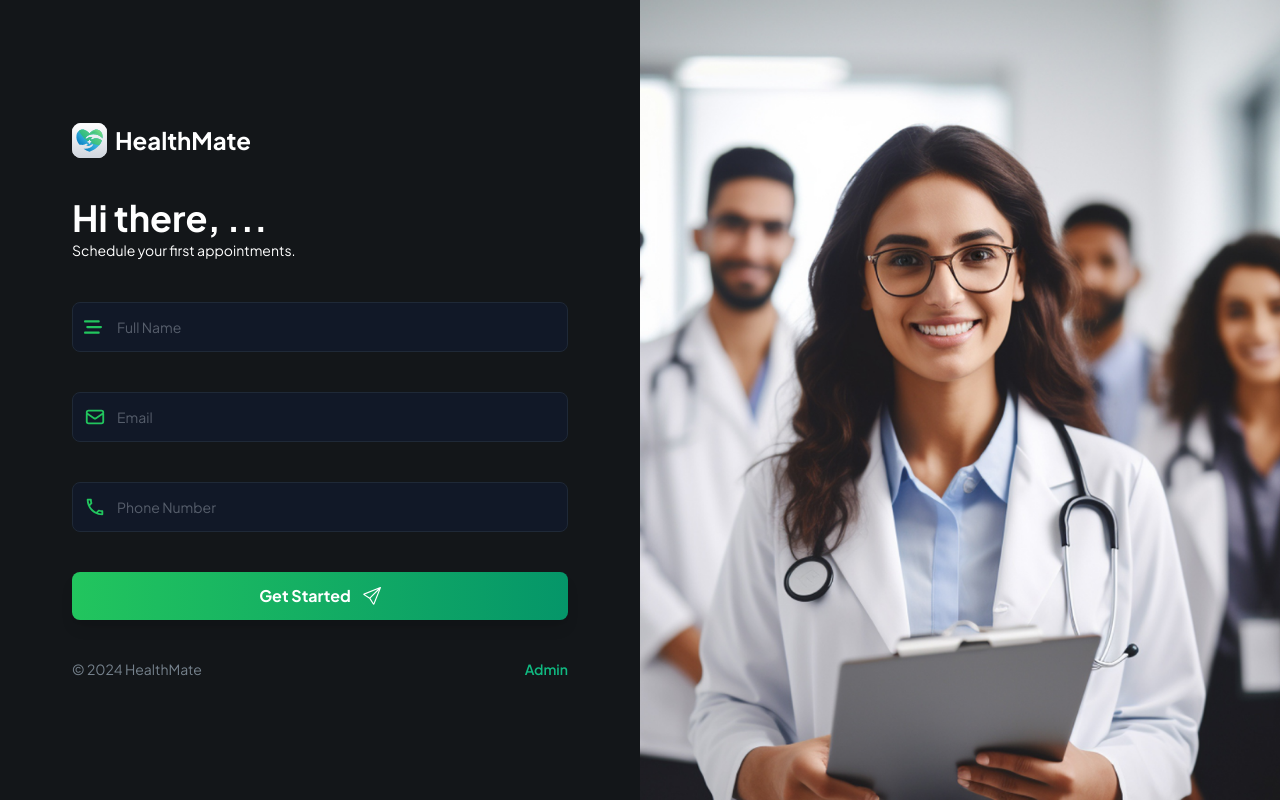
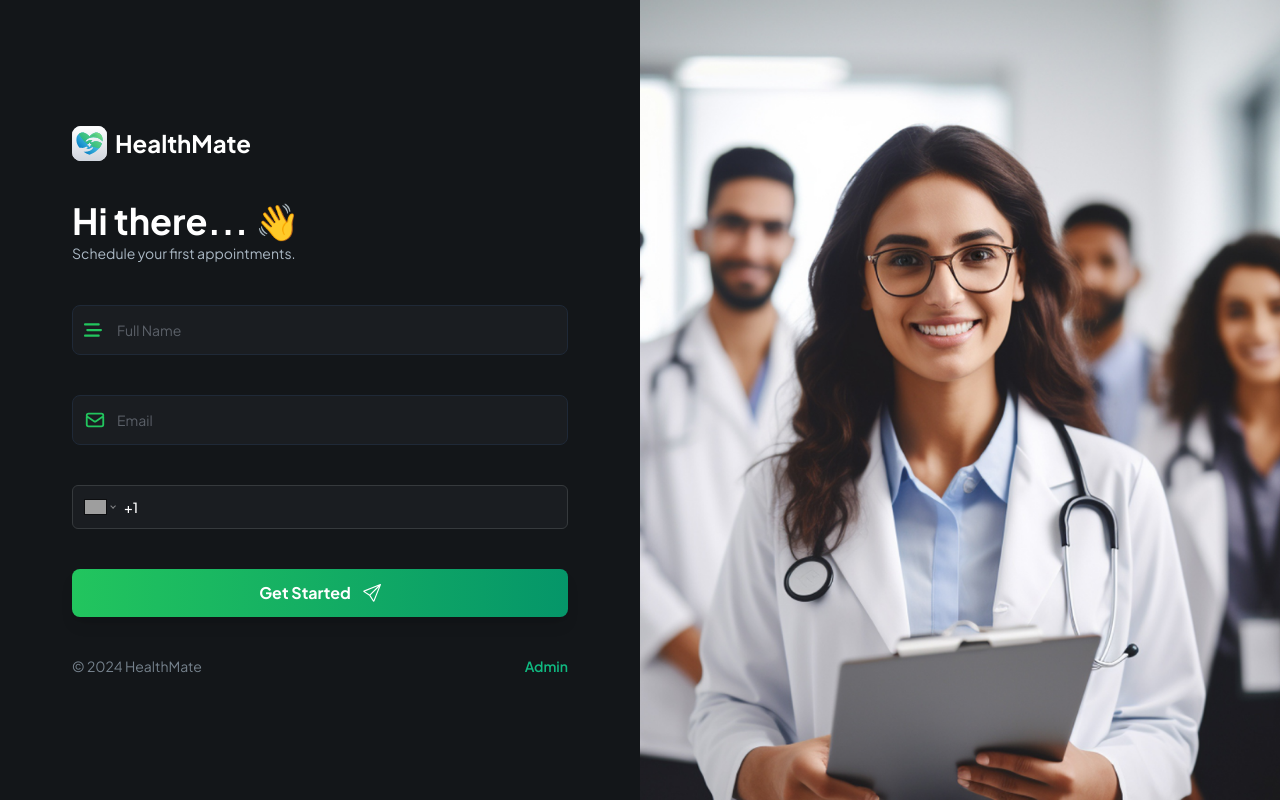
Before and after one commit to andryariadi/health-mate, a Next.js app: page / in a window 1280 px wide. Built offline with nearby package versions, Linux system fonts and the light colour scheme; grey boxes are pictures that could not be loaded.

Commit message:
setup appwrite and create patient schema

```diff
--- a/package.json
+++ b/package.json
@@ -21,10 +21,12 @@
     "lucide-react": "^0.456.0",
     "next": "15.0.3",
     "next-themes": "^0.4.3",
+    "node-appwrite": "^14.1.0",
     "react": "19.0.0-rc-66855b96-20241106",
     "react-dom": "19.0.0-rc-66855b96-20241106",
     "react-hook-form": "^7.53.2",
     "react-icons": "^5.3.0",
+    "react-phone-number-input": "^3.4.9",
     "tailwind-merge": "^2.5.4",
     "zod": "^3.23.8"
   },
--- a/src/app/page.tsx
+++ b/src/app/page.tsx
@@ -15,8 +15,8 @@ export default function Home() {
           </div>
 
           <div className="space-y-1">
-            <h1 className="text-36-bold">Hi there, ...</h1>
-            <span className="text-14-regular">Schedule your first appointments.</span>
+            <h1 className="header">Hi there... 👋</h1>
+            <span className="text-14-regular text-dark-700">Schedule your first appointments.</span>
           </div>
 
           {/* Form */}
--- a/src/components/InputField.tsx
+++ b/src/components/InputField.tsx
@@ -29,7 +29,7 @@ const InputField = ({ icon, passIcon, openPass, setOpenPass, type, propData, ...
         {...propData}
         {...props}
         type={type}
-        className="w-full py-3 pl-11 pr-11 bg-gray-900 rounded-lg outline-none border border-gray-800 focus:border-green-500 text-white placeholder:text-sm placeholder-gray-400 placeholder-opacity-50 transition-all duration-300"
+        className="w-full py-3 pl-11 pr-11 bg-dark-400 rounded-lg outline-none border border-gray-800 focus:border-green-500 text-white placeholder:text-sm placeholder-gray-400 placeholder-opacity-50 transition-all duration-300"
       />
     </div>
   );
--- a/src/components/forms/PatientForm.tsx
+++ b/src/components/forms/PatientForm.tsx
@@ -10,12 +10,23 @@ import { BiLoaderCircle } from "react-icons/bi";
 import { BsSend } from "react-icons/bs";
 import { motion } from "framer-motion";
 import { HiOutlineMail } from "react-icons/hi";
-import { MdOutlineLocalPhone } from "react-icons/md";
+import "react-phone-number-input/style.css";
+import PhoneInput from "react-phone-number-input";
+// import E164Number from "react-phone-number-input";
+import { useState } from "react";
 
 const PatientForm = () => {
+  const [phoneValue, setPhoneValue] = useState<string | undefined>();
+
+  const handlePhoneChange = (phone?: string) => {
+    setValue("phone", phone ?? "");
+    setPhoneValue(phone);
+  };
+
   const {
     register,
     handleSubmit,
+    setValue,
     formState: { errors, isSubmitting },
   } = useForm<z.infer<typeof UserFormValidation>>({
     resolver: zodResolver(UserFormValidation),
@@ -40,9 +51,7 @@ const PatientForm = () => {
       </div>
 
       <div className="relative">
-        <InputField icon={<MdOutlineLocalPhone size={22} />} type="text" placeholder="Phone Number" name="phone" propData={{ ...register("phone") }} />
-
-        {errors.phone && <p className="absolute -bottom-5 text-red-500 text-sm">{errors.phone.message as string}</p>}
+        <PhoneInput defaultCountry="US" international withCountryCallingCode placeholder="Phone Number" value={phoneValue} onChange={handlePhoneChange} className="input-phone" />
       </div>
 
       <motion.button
```
Also changed, not shown: src/lib/appwrite.config.ts (added, +12 -0 lines), src/lib/actions/patient.action.ts (added), 1 other file (tests, documents, lock files or other folders).
